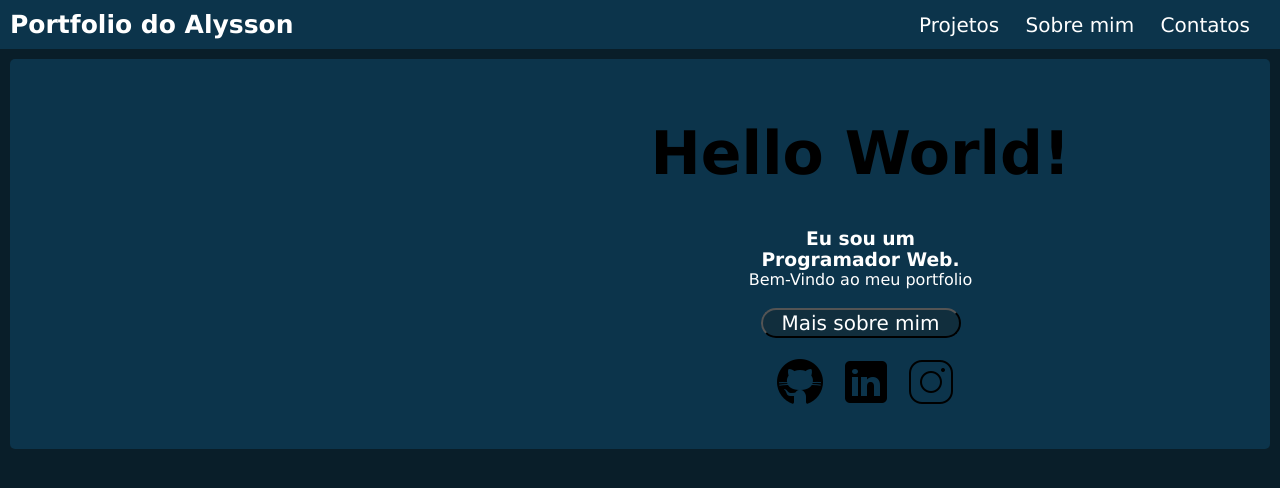
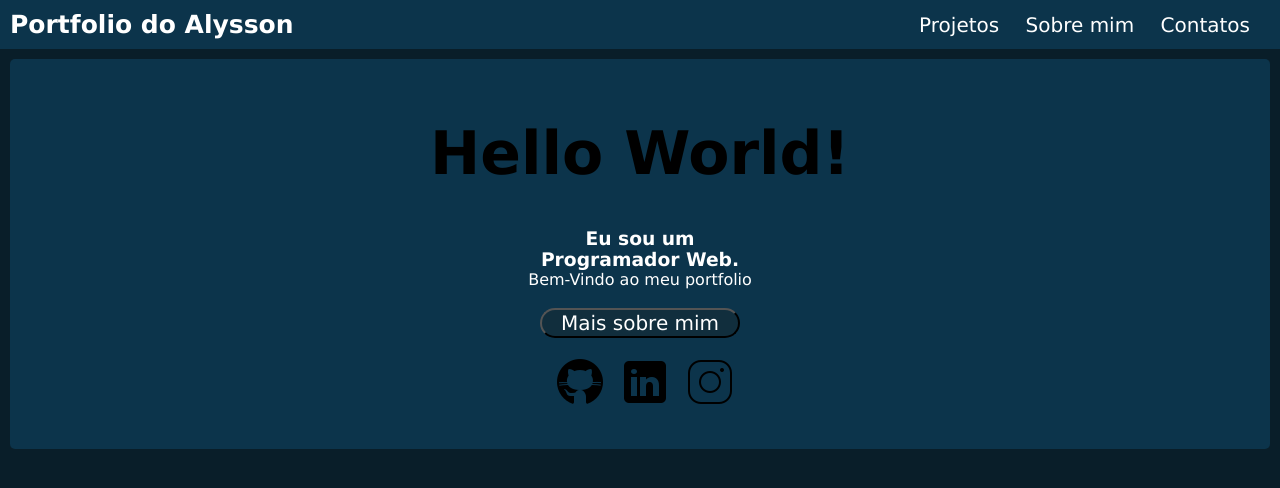
Before and after one commit to Alymago/Portfolio, a plain HTML site: page Index.html in a window 1280 px wide. Drawn offline with Linux system fonts and the light colour scheme.

Commit message:
div index

```diff
--- a/Index.html
+++ b/Index.html
@@ -33,9 +33,8 @@
 
       <div class="index">
         <div class="row">
-        <div class="col-md-6 col-xs-12">
-          <div class="index-txt">
-        </br>
+          <div class="col-md-6 col-xs-12">
+          </br>
           <h1 style="font-size: 60px;">Hello World!</h1>
           <h3 style="color: white;">Eu sou um<br> Programador Web.</h3>
           <a class="body-text">Bem-Vindo ao meu portfolio</a>
@@ -53,8 +52,8 @@
             <img src="../Portfolio/img/instagram.png" alt="logo instagram">
           </a>
           <br><br><br>
+          </div>
         </div>
-        </div>
-        </div>
+      </div>
 </body>
 </html>
--- a/css/styles.css
+++ b/css/styles.css
@@ -115,10 +115,6 @@
     border-radius: 5px;
     }
 
-    .index-txt{
-      margin-left: 35%;
-    }
-
   .about {
     background-color: #0C344B;
     height: 90%;
```
